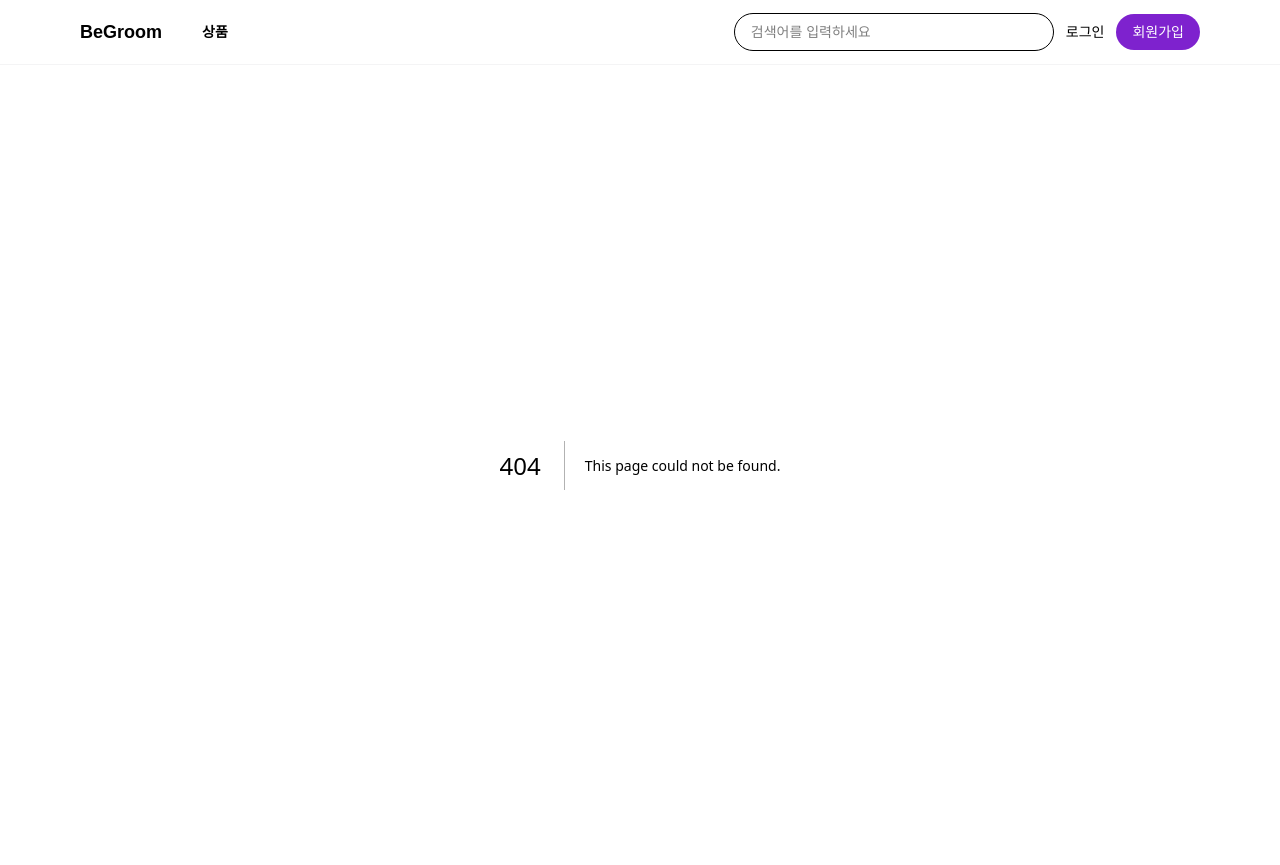
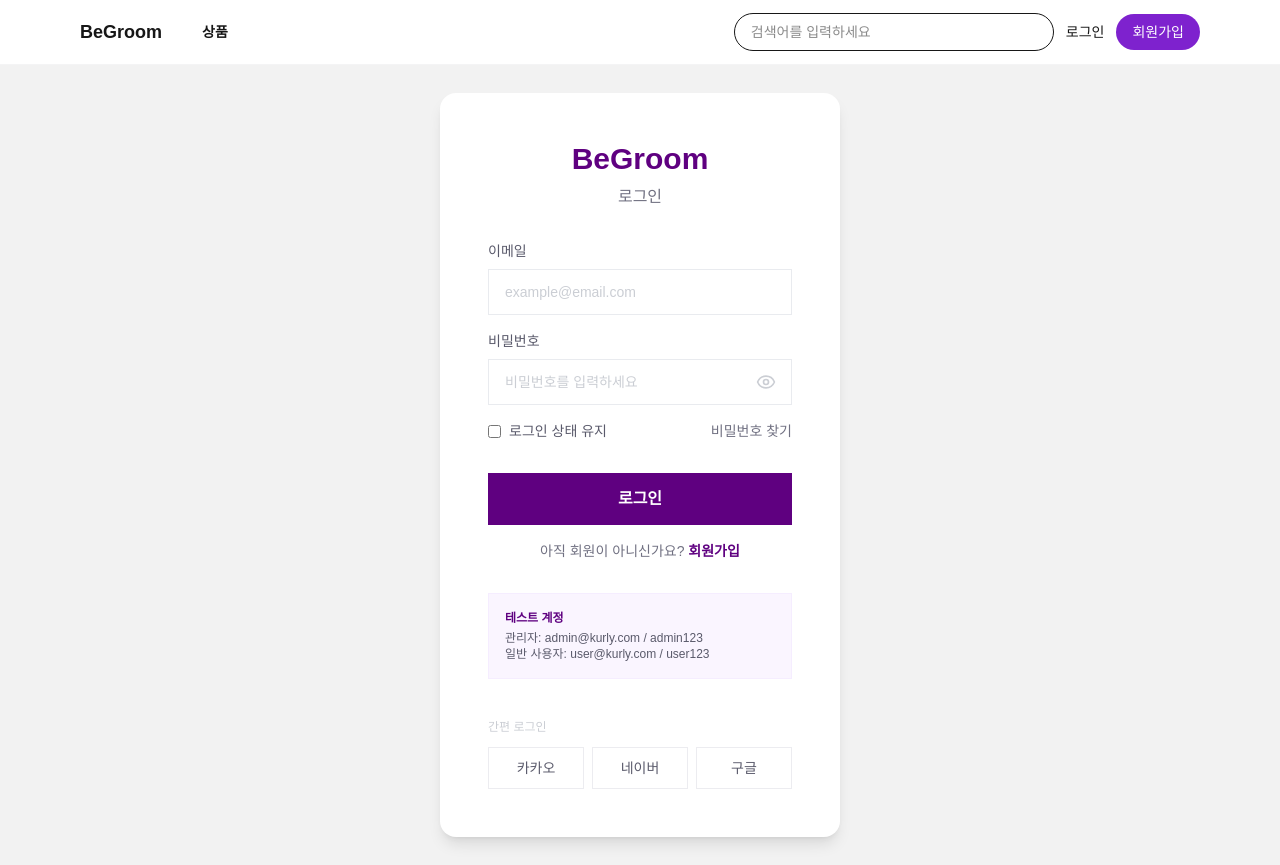
Before and after one commit to GroomBBang/BeGroom-Front, a Next.js app: page /auth in a window 1280 px wide. Before the commit this address had no page. Built offline with nearby package versions, Linux system fonts and the light colour scheme.

Commit message:
feat: add sign in & up page

```diff
--- /dev/null
+++ b/src/app/auth/page.tsx
@@ -0,0 +1,248 @@
+'use client';
+
+import { Eye, EyeOff, Store, User } from 'lucide-react';
+import { useRouter, useSearchParams } from 'next/navigation';
+import { Suspense, useState } from 'react';
+
+// ==========================================
+// 1. 공통 UI 컴포넌트 (인풋, 버튼 등)
+// ==========================================
+
+const InputField = ({ label, type = 'text', placeholder, required = false }: any) => {
+  const [showPassword, setShowPassword] = useState(false);
+  const isPassword = type === 'password';
+  const inputType = isPassword ? (showPassword ? 'text' : 'password') : type;
+
+  return (
+    <div className="flex flex-col gap-2">
+      {label && (
+        <label className="text-sm font-medium text-gray-600">
+          {label} {required && <span className="text-red-500">*</span>}
+        </label>
+      )}
+      <div className="relative">
+        <input
+          type={inputType}
+          placeholder={placeholder}
+          className="w-full rounded-md border border-gray-300 px-4 py-3 text-sm placeholder-gray-400 focus:border-[#5f0080] focus:outline-none"
+        />
+        {isPassword && (
+          <button
+            type="button"
+            onClick={() => setShowPassword(!showPassword)}
+            className="absolute right-4 top-1/2 -translate-y-1/2 text-gray-400 hover:text-gray-600"
+          >
+            {showPassword ? <EyeOff size={20} /> : <Eye size={20} />}
+          </button>
+        )}
+      </div>
+    </div>
+  );
+};
+
+// ==========================================
+// 2. 로그인 폼 컴포넌트
+// ==========================================
+
+const LoginForm = ({ onSwitch }: { onSwitch: () => void }) => {
+  return (
+    <div className="w-full max-w-[400px] rounded-2xl bg-white p-8 shadow-lg md:p-12">
+      <div className="mb-8 text-center">
+        <h1 className="text-3xl font-bold text-[#5f0080]">BeGroom</h1>
+        <p className="mt-2 text-gray-500">로그인</p>
+      </div>
+
+      <form className="flex flex-col gap-4">
+        <InputField label="이메일" placeholder="example@email.com" />
+        <InputField label="비밀번호" type="password" placeholder="비밀번호를 입력하세요" />
+
+        <div className="flex items-center justify-between text-sm">
+          <label className="flex items-center gap-2 text-gray-600 cursor-pointer">
+            <input type="checkbox" className="accent-[#5f0080]" />
+            로그인 상태 유지
+          </label>
+          <button type="button" className="text-gray-500 hover:text-gray-800">
+            비밀번호 찾기
+          </button>
+        </div>
+
+        <button className="mt-4 w-full rounded-md bg-[#5f0080] py-3.5 text-base font-bold text-white transition-colors hover:bg-[#4a0063]">
+          로그인
+        </button>
+
+        <div className="text-center text-sm text-gray-500">
+          아직 회원이 아니신가요?{' '}
+          <button
+            type="button"
+            onClick={onSwitch}
+            className="font-bold text-[#5f0080] hover:underline"
+          >
+            회원가입
+          </button>
+        </div>
+
+        {/* 테스트 계정 안내 박스 */}
+        <div className="mt-4 rounded-lg bg-purple-50 p-4 text-xs text-gray-600 border border-purple-100">
+          <p className="font-bold text-[#5f0080] mb-1">테스트 계정</p>
+          <p>관리자: admin@kurly.com / admin123</p>
+          <p>일반 사용자: user@kurly.com / user123</p>
+        </div>
+
+        {/* 소셜 로그인 */}
+        <div className="mt-6">
+          <p className="mb-3 text-xs text-gray-400">간편 로그인</p>
+          <div className="flex gap-2">
+            {['카카오', '네이버', '구글'].map((sns) => (
+              <button
+                key={sns}
+                type="button"
+                className="flex-1 rounded-md border border-gray-200 py-2.5 text-sm font-medium text-gray-600 hover:bg-gray-50"
+              >
+                {sns}
+              </button>
+            ))}
+          </div>
+        </div>
+      </form>
+    </div>
+  );
+};
+
+// ==========================================
+// 3. 회원가입 폼 컴포넌트
+// ==========================================
+
+const SignupForm = ({ onSwitch }: { onSwitch: () => void }) => {
+  const [userType, setUserType] = useState<'general' | 'seller'>('general');
+
+  return (
+    <div className="w-full max-w-[500px] rounded-2xl bg-white p-8 shadow-lg md:p-12">
+      <div className="mb-8 text-center">
+        <h1 className="text-3xl font-bold text-[#5f0080]">BeGroom</h1>
+        <p className="mt-2 text-gray-500">회원가입</p>
+      </div>
+
+      <form className="flex flex-col gap-5">
+        {/* 회원 유형 선택 */}
+        <div>
+          <label className="mb-2 block text-sm font-medium text-gray-600">
+            회원 유형 선택 <span className="text-red-500">*</span>
+          </label>
+          <div className="flex gap-3">
+            <button
+              type="button"
+              onClick={() => setUserType('general')}
+              className={`flex-1 flex flex-col items-center justify-center gap-2 rounded-lg border p-4 transition-all
+                ${
+                  userType === 'general'
+                    ? 'border-[#5f0080] bg-purple-50 text-[#5f0080]'
+                    : 'border-gray-200 text-gray-500 hover:bg-gray-50'
+                }`}
+            >
+              <User size={24} />
+              <span className="text-sm font-medium">일반 회원</span>
+              <span className="text-xs opacity-70">상품 구매</span>
+            </button>
+            <button
+              type="button"
+              onClick={() => setUserType('seller')}
+              className={`flex-1 flex flex-col items-center justify-center gap-2 rounded-lg border p-4 transition-all
+                ${
+                  userType === 'seller'
+                    ? 'border-[#5f0080] bg-purple-50 text-[#5f0080]'
+                    : 'border-gray-200 text-gray-500 hover:bg-gray-50'
+                }`}
+            >
+              <Store size={24} />
+              <span className="text-sm font-medium">판매자</span>
+              <span className="text-xs opacity-70">상품 판매</span>
+            </button>
+          </div>
+        </div>
+
+        <InputField label="이메일" placeholder="example@email.com" required />
+        <InputField label="비밀번호" type="password" placeholder="8자 이상 입력하세요" required />
+        <InputField
+          label="비밀번호 확인"
+          type="password"
+          placeholder="비밀번호를 다시 입력하세요"
+          required
+        />
+        <InputField label="이름" placeholder="이름을 입력하세요" required />
+        <InputField label="휴대폰 번호" placeholder="010-0000-0000" required />
+
+        {/* 약관 동의 */}
+        <div className="mt-2 flex flex-col gap-2">
+          <label className="flex items-center gap-2 text-sm text-gray-600 cursor-pointer">
+            <input type="checkbox" className="accent-[#5f0080]" />
+            [필수] 이용약관 동의
+          </label>
+          <label className="flex items-center gap-2 text-sm text-gray-600 cursor-pointer">
+            <input type="checkbox" className="accent-[#5f0080]" />
+            [필수] 개인정보 수집·이용 동의
+          </label>
+          <label className="flex items-center gap-2 text-sm text-gray-600 cursor-pointer">
+            <input type="checkbox" className="accent-[#5f0080]" />
+            [선택] 마케팅 수신 동의
+          </label>
+        </div>
+
+        <button className="mt-4 w-full rounded-md bg-[#5f0080] py-3.5 text-base font-bold text-white transition-colors hover:bg-[#4a0063]">
+          회원가입
+        </button>
+
+        <div className="text-center text-sm text-gray-500">
+          이미 회원이신가요?{' '}
+          <button
+            type="button"
+            onClick={onSwitch}
+            className="font-bold text-[#5f0080] hover:underline"
+          >
+            로그인
+          </button>
+        </div>
+      </form>
+    </div>
+  );
+};
+
+// ==========================================
+// 4. 메인 페이지 (컨테이너)
+// ==========================================
+
+function AuthPageContent() {
+  const searchParams = useSearchParams();
+  const router = useRouter();
+  const mode = searchParams.get('mode');
+  const view = mode === 'signup' ? 'signup' : 'login';
+
+  const handleSwitchToSignup = () => {
+    const params = new URLSearchParams(searchParams.toString());
+    params.set('mode', 'signup');
+    router.replace(`?${params.toString()}`);
+  };
+
+  const handleSwitchToLogin = () => {
+    const params = new URLSearchParams(searchParams.toString());
+    params.set('mode', 'login');
+    router.replace(`?${params.toString()}`);
+  };
+
+  return (
+    <div className="min-h-screen w-full bg-[#f2f2f2] flex items-center justify-center p-4">
+      {view === 'login' ? (
+        <LoginForm onSwitch={handleSwitchToSignup} />
+      ) : (
+        <SignupForm onSwitch={handleSwitchToLogin} />
+      )}
+    </div>
+  );
+}
+
+export default function AuthPage() {
+  return (
+    <Suspense fallback={<div>Loading...</div>}>
+      <AuthPageContent />
+    </Suspense>
+  );
+}
--- a/src/shared/components/layout/Header.tsx
+++ b/src/shared/components/layout/Header.tsx
@@ -1,7 +1,7 @@
 'use client';
 
+import Link from 'next/link';
 import { useState } from 'react';
-import Link from 'next/link';
 
 export default function Header() {
   const [q, setQ] = useState('');
@@ -29,10 +29,13 @@
             className="hidden w-[320px] rounded-full border px-4 py-2 text-sm md:block"
           />
 
-          <Link href="/login" className="text-sm">
+          <Link href="/auth?mode=login" className="text-sm hover:text-purple-700 transition-colors">
             로그인
           </Link>
-          <Link href="/signup" className="rounded-full bg-purple-700 px-4 py-2 text-sm text-white">
+          <Link
+            href="/auth?mode=signup"
+            className="rounded-full bg-purple-700 px-4 py-2 text-sm text-white hover:bg-purple-800 transition-colors"
+          >
             회원가입
           </Link>
         </div>
```
